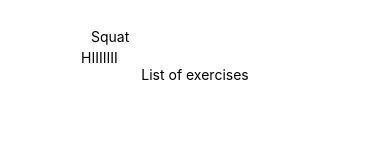
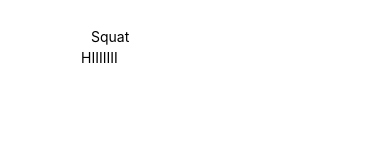
Before and after one commit to noahtt7/WorkoutProj, a React Native app: screen / in a window 390 px wide. Shown: the part 143-299 px from the top of the page. Built offline with nearby package versions, Linux system fonts and the light colour scheme.

Commit message:
List of exercises show on map when 'Add Exercise' button pressed

```diff
--- a/App.js
+++ b/App.js
@@ -42,7 +42,7 @@ export default function App() {
         <Text height={300}>HIIIIIII</Text>
       </View>
       <View style={styles.exerciseContainer}>
-        <Text>List of exercises</Text>
+        {exercises.map((exercise) => <Text>{exercise}</Text>)}
       </View>
     </View>
   );
```
